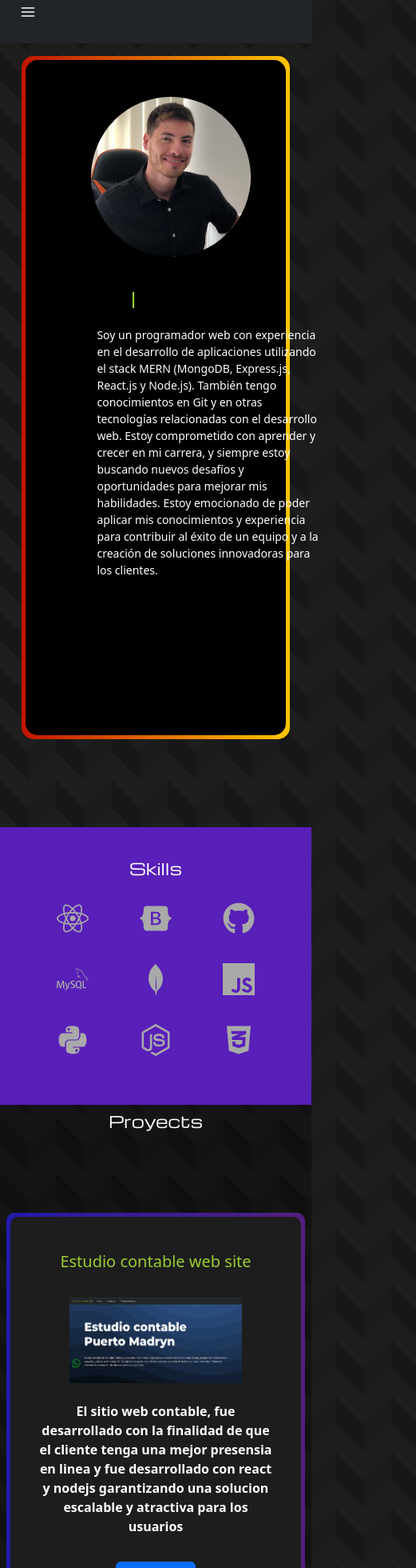
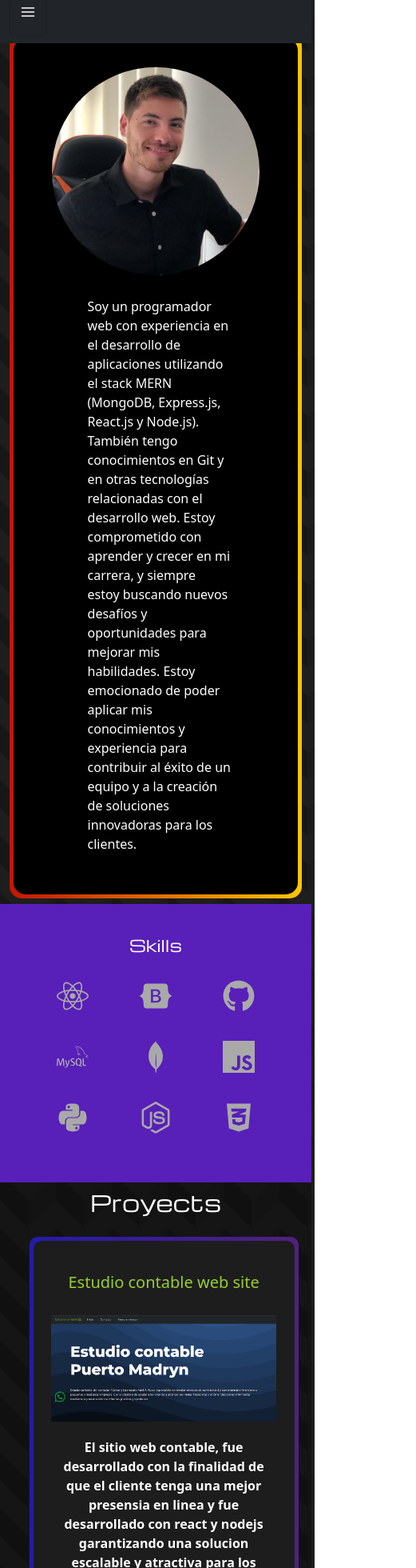
Before and after one commit to maxiir/My-portafolio, a React (Vite) app in the folder client/: page / in a window 390 px wide. Shown: the part 40-2000 px from the top of the page at 80% size, 521 px wide, since content can reach past the window. Built offline with nearby package versions, Linux system fonts and the light colour scheme.

Commit message:
fix response

```diff
--- a/client/index.html
+++ b/client/index.html
@@ -2,6 +2,7 @@
 <html lang="es">
   <head>
     <meta charset="UTF-8" />
+    <meta name="viewport" content="width=device-width, initial-scale=1.0">
     <link rel="icon" type="image/svg+xml" href="/vite.svg" />
     <!-- bootstrap -->
     <link rel="stylesheet" href="https://cdn.jsdelivr.net/npm/bootstrap@5.3.0-alpha1/dist/css/bootstrap.min.css">
--- a/client/src/components/Contact.css
+++ b/client/src/components/Contact.css
@@ -16,12 +16,13 @@
 .btn button{
     border: 2px black;
 }
-/*
+
 @media(max-width:700px){
     .container-fluid h2{
         font-size: 20px;
+        padding: 10%;
     }
-    .contact-container{
-        padding: 20%;
+    .form-container{
+        padding: 5%;
     }
-} */
+}
--- a/client/src/components/Presentacion.css
+++ b/client/src/components/Presentacion.css
@@ -1,82 +1,77 @@
-body{
+body {
   background-color: #1e1e1e;
   opacity: 1;
-    background: linear-gradient(135deg, #17171755 25%, transparent 25%) -35px 0/ 70px 70px, linear-gradient(225deg, #171717 25%, transparent 25%) -35px 0/ 70px 70px, linear-gradient(315deg, #17171755 25%, transparent 25%) 0px 0/ 70px 70px, linear-gradient(45deg, #171717 25%, #1e1e1e 25%) 0px 0/ 70px 70px;
+  background: linear-gradient(135deg, #17171755 25%, transparent 25%) -35px 0/
+      70px 70px,
+    linear-gradient(225deg, #171717 25%, transparent 25%) -35px 0/ 70px 70px,
+    linear-gradient(315deg, #17171755 25%, transparent 25%) 0px 0/ 70px 70px,
+    linear-gradient(45deg, #171717 25%, #1e1e1e 25%) 0px 0/ 70px 70px;
 }
-.gradient{
-    background-image: linear-gradient(to right, #c21500,#ffc500);
+.gradient {
+  background-image: linear-gradient(to right, #c21500, #ffc500);
   border-radius: 15px;
   padding: 5px;
   margin: 12% auto 2% auto;
-
 }
 
-.presentacion{
+.presentacion {
   display: flex;
   background-color: black;
   border-radius: 15px;
   height: 600px;
   padding: 3%;
 }
-.presentacion span,p{
+.presentacion span,
+p {
   color: white;
   font-weight: 600;
 }
-.presentacion span{
+.presentacion span {
   font-size: 40px;
   font-weight: 700;
   text-align: left;
   color: yellowgreen;
 }
-.text p{
+.text p {
   font-weight: 300;
   padding-top: 5%;
   width: 70%;
   text-align: left;
 }
-.img-perfil{
+.img-perfil {
   border-radius: 50%;
   width: 360px;
   height: 360px;
-    transform: translate(20%,15%);
+  transform: translate(20%, 15%);
 }
 
-.container-description{
+.container-description {
   transform: translateX(20%);
   padding: 5% 0 0 0;
 }
 
-
-@media (max-width:700px){
+@media (max-width: 993px){
+  #mypresentacion{
+    padding-top: 10%;
+  }
   .presentacion{
     display: block;
-        height: 100vh;
-
-    }
-    .img-perfil{
-        width: 200px;
-        height: 200px;
-        transform: translateX(18%);
-        margin: 12%;
-    }
-    .gradient{
-        margin: 30% auto;
-        width: 92%;
+    height: 100%;
+    padding: 10%;
+    text-align: center;
 
   }
 
-    .container-description span{
-        font-size: 20px;
-        margin-right: 40px;
+  .img-perfil{
+    width: 260px;
+    height: 260px;
+    transform: none;
   }
-    .container-description{
-        width: 400px;
-        padding: 0;
+  .presentacion span{
+    display: none;
   }
   .text{
-
-        font-size: 14px;
-        margin: 0px;
+    width: 90%;
   }
 
 
--- a/client/src/components/Proyects.css
+++ b/client/src/components/Proyects.css
@@ -1,97 +1,85 @@
-.container-proyects{
+.container-proyects {
   background-color: rgba(0, 0, 0, 0.308);
   padding: 2%;
-
 }
 
-.container-proyects h1{
+.container-proyects h1 {
   text-align: center;
   color: white;
-    font-family: 'Michroma', sans-serif;
+  font-family: "Michroma", sans-serif;
+}
 
-}
-.proyects{
+.proyects {
   display: flex;
   justify-content: center;
   padding: 5%;
 }
 
-.efect{
+.efect {
   transition: all 1s;
-    background-image: linear-gradient(to right, rgb(36, 26, 169),rgb(82, 32, 126));
+  background-image: linear-gradient(
+    to right,
+    rgb(36, 26, 169),
+    rgb(82, 32, 126)
+  );
   margin: 0 3%;
   padding: 5px;
   border-radius: 10px;
   width: 30%;
+  margin-bottom: 5%;
+}
 
-
-
-}
-.efect h5{
+.efect h5 {
   color: white;
 }
 
-.efect:hover{
+.efect:hover {
   transition: all 2s;
   width: 40%;
   height: 10%;
 }
 
-.proyect{
-
+.proyect {
   background-color: rgb(29, 29, 29);
   border-radius: 10px;
   padding: 5%;
   height: 100%;
-
-
+  text-align: center;
 }
 
-.proyect ,img,h5{
-    text-align: center;
+.proyect img {
+  max-width: 100%;
+  height: auto;
+  padding: 2%;
 }
-.proyect h5{
+
+.proyect h5 {
   color: yellowgreen;
   margin: 8% 0;
 }
-.proyect p{
 
+.proyect p {
   padding: 5%;
 }
 
-.proyect img{
-    width: 230px;
-    height: 120px;
-    padding: 2%;
-}
-
-.proyect button{
+.proyect button {
   width: 100px;
+  margin-top: 5%;
 }
 
 
+@media(max-width:800px){
+  .proyects{
 
-@media (max-width: 700px){
-    .proyects{
-        padding: 20% 0;
-
-    }
-    .proyects{
     display: grid;
     grid-template-columns: 1fr;
   }
-
-    .container-proyects h1{
-        font-size: 20px;
-
+  .proyect{
+    width: 100%;
   }
-
   .efect{
-        margin: 20px 0;
-        width: auto;
+    width: 100%;
     pointer-events: none;
   }
 
-
 }
-/* para cancelar los efectos */
--- a/client/src/page/Home.css
+++ b/client/src/page/Home.css
@@ -1,10 +1,10 @@
-.wave{
+.wave-bajo{
     background-color: rgba(0, 0, 0, 0.308);
 }
 
 @media(max-width:700px){
-    .wave, .wave-alto{
-       display: none;
+
+    .wave-bajo,.wave-alto{
+        display: none;
     }
-
 }
--- a/client/src/page/Home.jsx
+++ b/client/src/page/Home.jsx
@@ -24,7 +24,7 @@ function Home() {
         </svg>
       </div>
       <Skills />
-      <div className="wave">
+      <div className="wave-bajo">
 
         <svg xmlns="http://www.w3.org/2000/svg" viewBox="0 0 1440 320">
             <path
@@ -33,6 +33,7 @@ function Home() {
             d="M0,128L80,138.7C160,149,320,171,480,160C640,149,800,107,960,106.7C1120,107,1280,149,1360,170.7L1440,192L1440,0L1360,0C1280,0,1120,0,960,0C800,0,640,0,480,0C320,0,160,0,80,0L0,0Z"
             ></path>
         </svg>
+
       </div>
       <Proyects />
       <Contact />
```
Also changed, not shown: 4 other files (tests, documents, lock files or other folders). Lines whose indentation alone changed are shown as unchanged.
